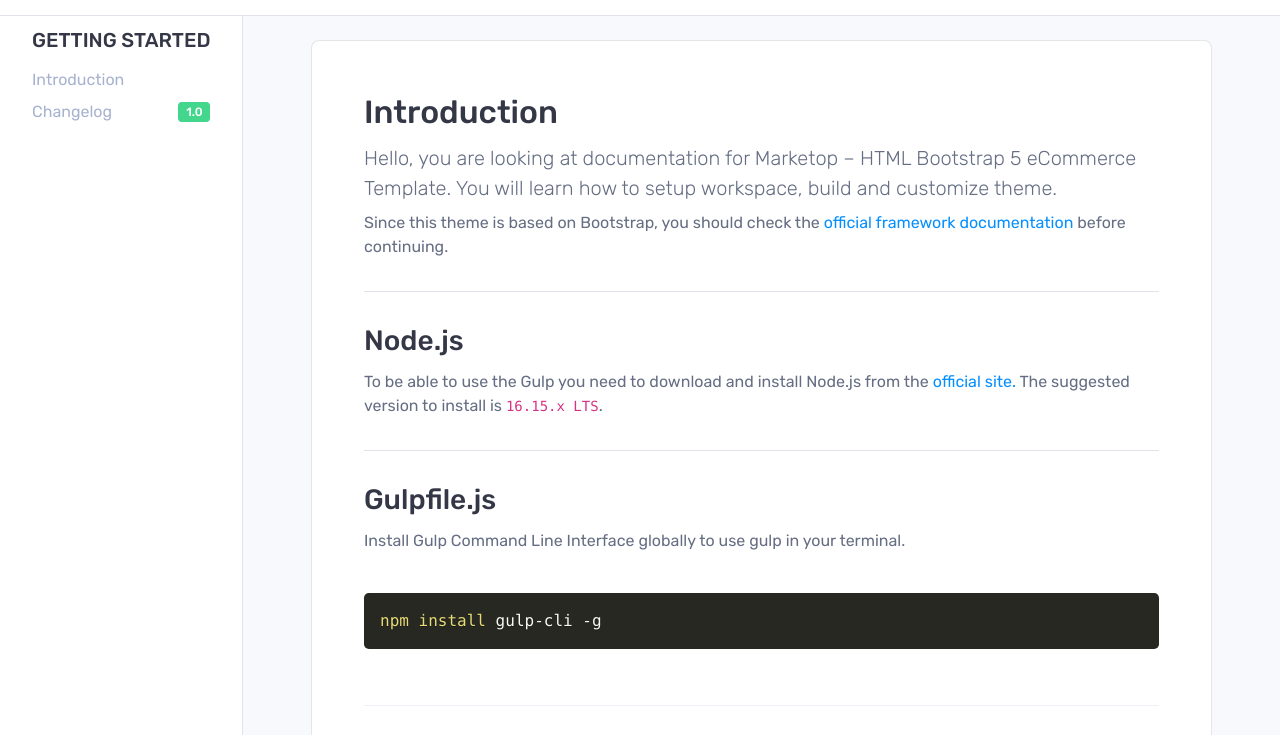
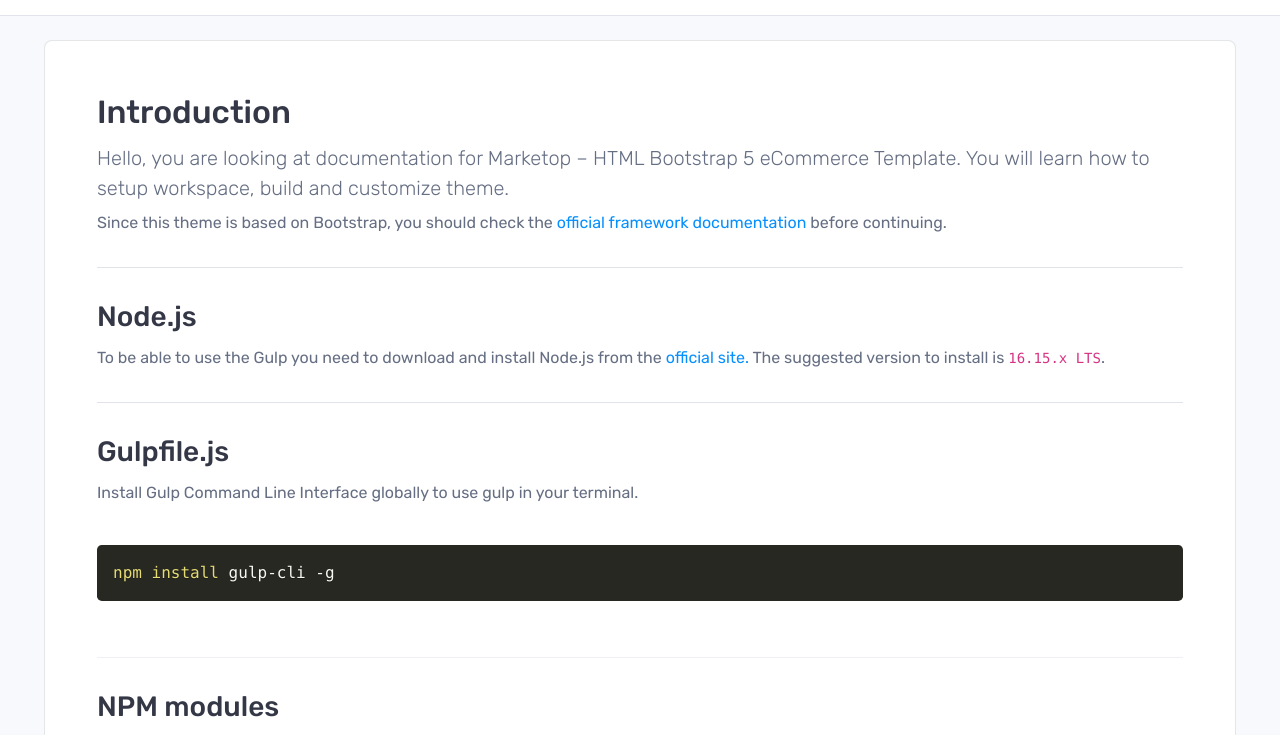
Before and after one commit to mooreliving777/marketop, a plain HTML site: page documentation/index.html in a window 1280 px wide. Shown: the part 65-800 px from the top of the page. Drawn offline with nearby package versions, Linux system fonts and the light colour scheme; files that its build step writes are made by us from their sources.

Commit message:
Update index.html

```diff
--- a/documentation/index.html
+++ b/documentation/index.html
@@ -40,30 +40,13 @@
 
         <div class="container-fluid">
             <div class="row">
-                <!-- Sidebar -->
-                <div class="col-auto bg-white border-end hide-scrollbar" style="z-index: 2;position: fixed;top: 73px;height: calc(100% - 73px);overflow: auto;">
-                    <div class="p-5">
-                        <h5 class="mb-4 text-uppercase ls-1 fs-7">Getting started</h5>
-                        <ul class="list-unstyled mb-6">
-                            <li class="list-item mb-2">
-                                <a class="text-muted" href="documentation/index.html">Introduction</a>
-                            </li>
-                            <li class="list-item d-flex align-items-center justify-content-between ">
-                                <a class="text-muted" href="documentation/changelog.html">Changelog</a>
-                                <span class="badge bg-success ms-2">1.0</span>
-                            </li>
-                        </ul>
-                    </div>
-                </div>
-                <!-- Sidebar -->
-
                 <!-- Content -->
-                <div class="col-auto bg-light" style="position: fixed;left: 243px;right: 0px;top: 73px;height: calc(100% - 73px);overflow: auto;">
-                    <div class="p-8">
-                        <div class="container">
+                <div class="col bg-light" style="position: fixed;left: 0;right: 0px;top: 73px;height: calc(100% - 73px);overflow: auto;">
+                    <div class="p-0 pt-8 p-lg-8">
+                        <div class="container p-0">
                             <div class="row">
                                 <div class="col-12">
-                                    <div class="card p-8">
+                                    <div class="card p-1 p-lg-8">
                                         <div class="card-body">
                                             <h2>Introduction</h2>
                                             <p class="lead fs-5 mb-2">Hello, you are looking at documentation for Marketop &ndash; HTML Bootstrap 5 eCommerce Template. You will learn how to setup workspace, build and customize theme.</p>
```
